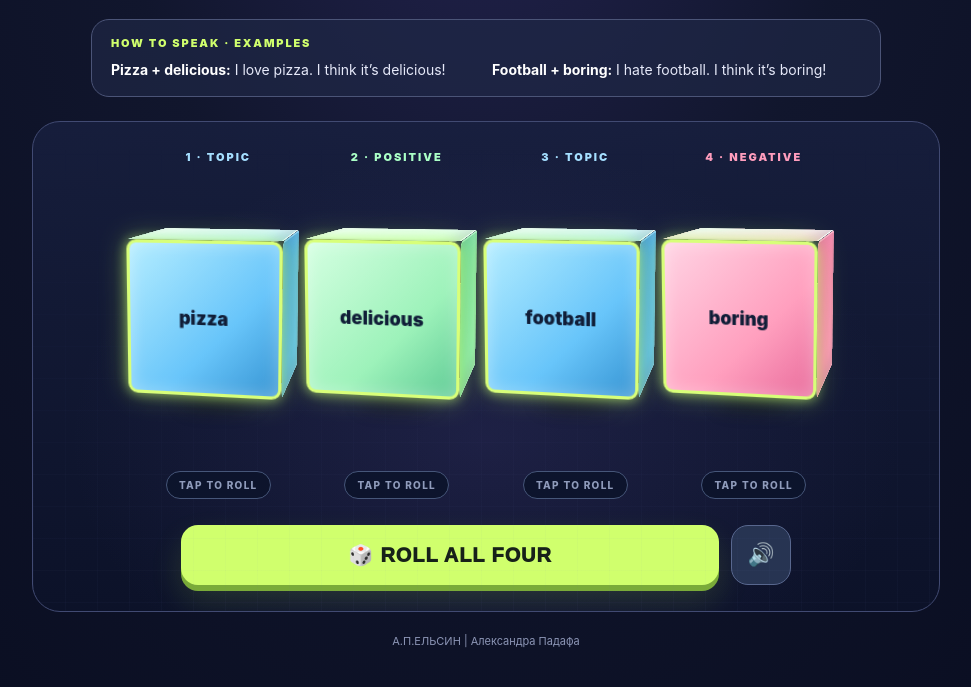
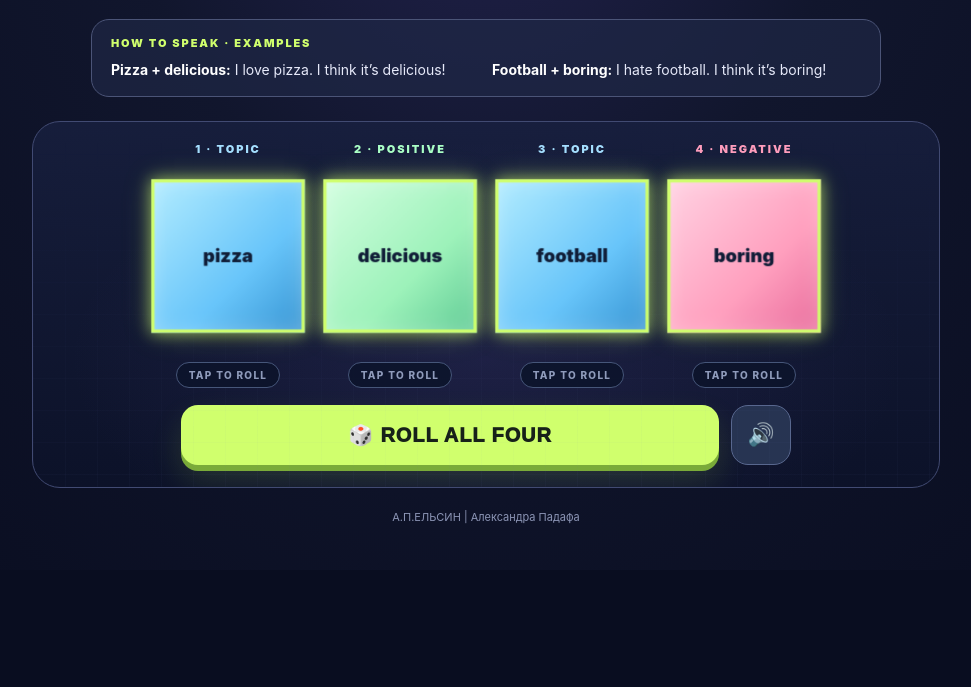
Before and after one commit to aprosochkina-beep/love-it-or-hate-it, a plain HTML site: page index.html in a window 1280 px wide. Shown: the part 239-926 px from the top of the page, without its empty margins (154-1125 px from the left). After the commit the page ends 809 px from the top, so only its background shows below. Drawn offline with Linux system fonts and the light colour scheme.

Commit message:
Add files via upload

```diff
--- a/index.html
+++ b/index.html
@@ -13,6 +13,23 @@
 @keyframes land{0%{transform:translateY(-11px) rotateX(-8deg) rotateY(-11deg) scale(1.07)}60%{transform:translateY(3px) rotateX(-8deg) rotateY(-11deg) scale(.97)}100%{transform:translateY(0) rotateX(-8deg) rotateY(-11deg) scale(1)}}
 @media(min-width:700px){.stage{height:265px}.hint{margin-top:32px}}
 @media(max-width:390px){.stage{height:190px}.hint{margin-top:30px}.board{row-gap:32px}}
+
+/* Refined compact game board and solid, seamless 3D dice */
+.arena{padding:20px 12px 22px}
+.board{row-gap:10px;column-gap:8px;max-width:680px}
+.station{justify-content:flex-start}
+.label{margin-bottom:3px}
+.stage{height:clamp(140px,23vw,205px);perspective:950px;perspective-origin:50% 50%}
+.cube{--size:clamp(112px,18vw,156px);transform:rotateX(0deg) rotateY(0deg)}
+.face,.face.front,.face:not(.front){border-radius:0;border:0;outline:1px solid rgba(17,34,61,.18);outline-offset:-1px;box-shadow:inset 0 0 16px #ffffff28;backface-visibility:hidden;-webkit-backface-visibility:hidden}
+.face.front{border:0;outline:3px solid #d0ff6d;outline-offset:-3px;box-shadow:0 0 13px #d0ff6d99,0 0 25px #d0ff6d44,inset 0 0 20px #ffffff55;z-index:1}
+.face.right,.face.left,.face.top,.face.bottom,.face.back{filter:brightness(.88)}
+.hint{margin-top:8px;padding:6px 12px}
+.actions{margin-top:17px}
+@keyframes tumble{0%{transform:translateY(0) rotateX(0deg) rotateY(0deg)}25%{transform:translateY(-23px) rotateX(290deg) rotateY(265deg)}55%{transform:translateY(-15px) rotateX(625deg) rotateY(625deg)}82%{transform:translateY(-6px) rotateX(715deg) rotateY(710deg)}100%{transform:translateY(0) rotateX(720deg) rotateY(720deg)}}
+@keyframes land{0%{transform:translateY(-7px) rotateX(0deg) rotateY(0deg) scale(1.04)}55%{transform:translateY(2px) rotateX(0deg) rotateY(0deg) scale(.985)}100%{transform:translateY(0) rotateX(0deg) rotateY(0deg) scale(1)}}
+@media(min-width:700px){.board{grid-template-columns:repeat(4,minmax(0,1fr));gap:8px}.stage{height:195px}.cube{--size:142px}.hint{margin-top:8px}}
+@media(max-width:390px){.arena{padding:16px 7px 18px}.board{row-gap:8px;column-gap:2px}.stage{height:142px}.cube{--size:108px}.hint{margin-top:7px}}
 </style></head><body><main class="wrap"><header><span class="eyebrow">SPOTLIGHT 6 · SPEAKING GAME</span><h1>LOVE IT <span>OR</span><br>HATE IT?</h1><p class="subtitle">FOUR DICE · TWO OPINIONS · YOUR TURN</p></header><section class="example"><div class="example-title">HOW TO SPEAK · EXAMPLES</div><div class="example-grid"><p><strong>Pizza + delicious:</strong> I love pizza. I think it’s delicious!</p><p><strong>Football + boring:</strong> I hate football. I think it’s boring!</p></div></section><section class="arena"><div class="board" id="board"></div><div class="actions"><button class="mainbtn" id="all">🎲 ROLL ALL FOUR</button><button class="soundbtn" id="sound" aria-label="Toggle sound">🔊</button></div></section><p class="footer">А.П.ЕЛЬСИН | Александра Падафа</p></main><script>
 const topics=[['pizza','food'],['hamburgers','food'],['spaghetti','food'],['fish','food'],['chicken','food'],['football','activity'],['basketball','activity'],['skiing','activity'],['windsurfing','activity'],['going to the cinema','activity'],['eating out','activity'],['dancing','activity']].map(([word,kind])=>({word,kind}));
 const adj={food:{positive:['delicious','great','fantastic','wonderful','fine'],negative:['awful','terrible','disgusting','horrible']},activity:{positive:['exciting','interesting','enjoyable','great','fantastic','wonderful'],negative:['boring','dull','awful','terrible','horrible']}};
```
